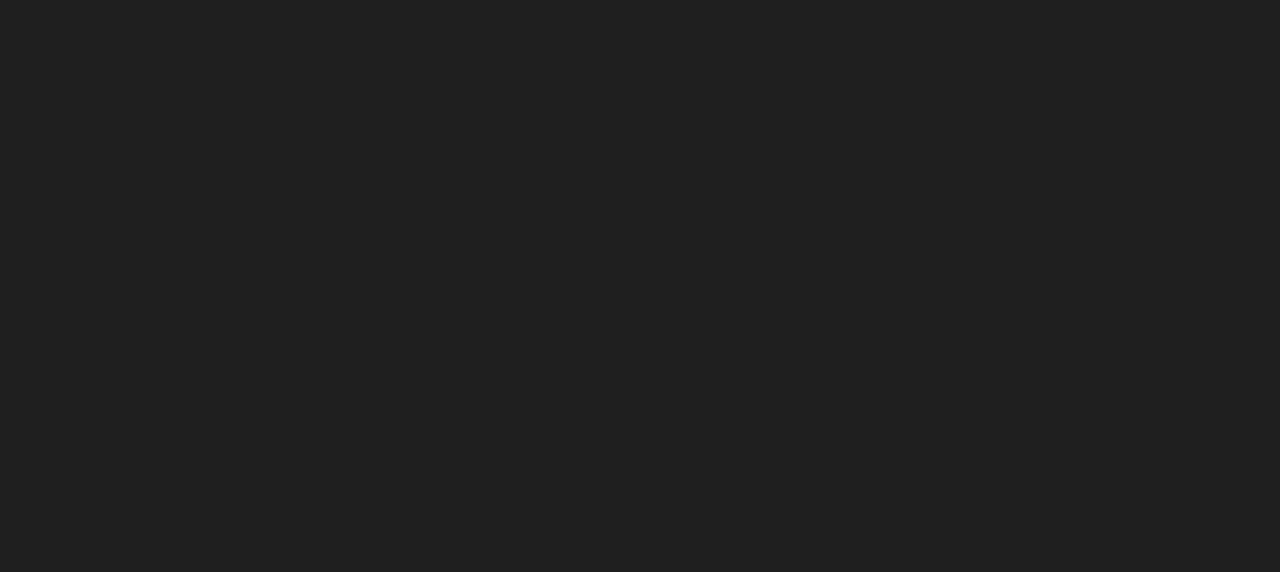
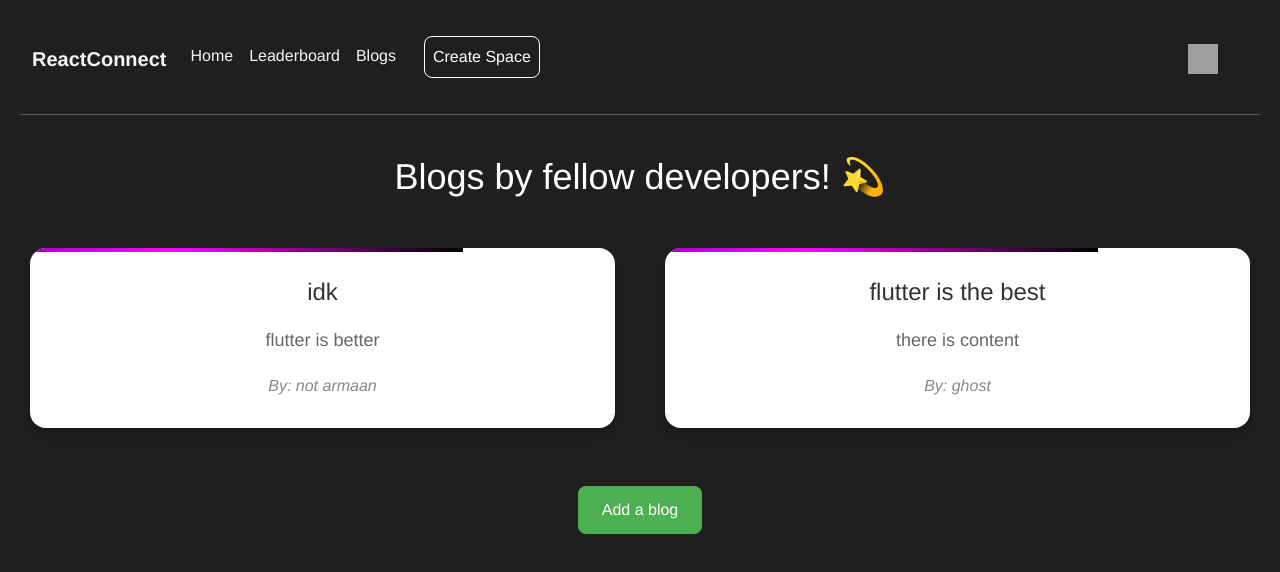
Before and after one commit to JaiS99/ReactConnect, a React (Create React App) app in the folder reactconnect/: page /blogs in a window 1280 px wide. Before the commit this address had no page. Shown: the top 572 px of the page. Built offline with nearby package versions, Linux system fonts and the light colour scheme; grey boxes are pictures that could not be loaded.

Commit message:
made add-blog

```diff
--- a/reactconnect/src/App.js
+++ b/reactconnect/src/App.js
@@ -2,6 +2,8 @@ import { Routes, Route } from "react-router-dom";
 import React from "react";
 import Home from "./screens/home/Home";
 import CreateSpace from "./screens/create-space/CreateSpace";
+import Blogs from "./screens/blog/Blogs";
+import AddBlog from "./screens/addblog/AddBlog";
 
 function App() {
   return (
@@ -9,6 +11,8 @@ function App() {
     <Routes>
       <Route exact path="/" element={<Home/>} />
       <Route exact path="/create-space" element={<CreateSpace/>} />
+      <Route exact path="/blogs" element={<Blogs/>} />
+      <Route exact path="/add-blog" element={<AddBlog/>} />
    </Routes>
    </>
   );
--- /dev/null
+++ b/reactconnect/src/components/blogcard/Blogcard.jsx
@@ -0,0 +1,13 @@
+import React from 'react';
+
+const BlogCard = ({ title, content, author }) => {
+  return (
+    <div className="blog-card">
+      <h2>{title}</h2>
+      <p>{content}</p>
+      <span>By: {author}</span>
+    </div>
+  );
+};
+
+export default BlogCard;
--- /dev/null
+++ b/reactconnect/src/components/bloglist/BlogList.jsx
@@ -0,0 +1,28 @@
+import React from 'react';
+import BlogCard from '../blogcard/Blogcard';
+
+const BlogList = () => {
+  const blogs = [
+    {
+      title: 'idk',
+      content: 'flutter is better',
+      author: 'not armaan',
+    },
+    {
+      title: 'flutter is the best',
+      content: 'there is content',
+      author: 'ghost',
+    },
+    // Add more blog objects as needed
+  ];
+
+  return (
+    <div className="blog-list">
+      {blogs.map((blog, index) => (
+        <BlogCard key={index} title={blog.title} content={blog.content} author={blog.author} />
+      ))}
+    </div>
+  );
+};
+
+export default BlogList;
--- a/reactconnect/src/components/navbar/Navbar.jsx
+++ b/reactconnect/src/components/navbar/Navbar.jsx
@@ -1,5 +1,6 @@
 import React from 'react'
 import './navbar.css';
+import { Link } from 'react-router-dom';
 
 const NavBar = () => {
 
@@ -24,10 +25,11 @@ const NavBar = () => {
         </li>
 
         <li class="nav-item">
-          <a class="nav-link" href="#">Blogs</a>
+          <Link to="/blogs" class="nav-link">Blogs</Link>
         </li>
         <li class="nav-item">
-            <button className="createSpaceBtn" >Create Space</button>
+            <Link to='/create-space'><button className="createSpaceBtn" >Create Space</button>
+            </Link>
         </li>
 
         <div className="spacer"></div>
--- /dev/null
+++ b/reactconnect/src/screens/addblog/AddBlog.jsx
@@ -0,0 +1,49 @@
+import React, { useState } from 'react';
+import './addblog.css';
+import NavBar from '../../components/navbar/Navbar';
+
+const AddBlog = () => {
+  const [title, setTitle] = useState('');
+  const [content, setContent] = useState('');
+  const [author, setAuthor] = useState('');
+
+  const handleSubmit = (e) => {
+    e.preventDefault();
+    // Add code to handle form submission and blog creation here
+    console.log('Blog submitted!');
+  };
+
+  return (
+    <div className="add-blog-screen">
+        <NavBar/>
+      <h1>Add a Blog</h1>
+      <form className="blog-form" onSubmit={handleSubmit}>
+        <input
+          type="text"
+          placeholder="Title"
+          value={title}
+          onChange={(e) => setTitle(e.target.value)}
+          required
+        />
+        <textarea
+          placeholder="Content"
+          value={content}
+          onChange={(e) => setContent(e.target.value)}
+          required
+        />
+        <input
+          type="text"
+          placeholder="Author"
+          value={author}
+          onChange={(e) => setAuthor(e.target.value)}
+          required
+        />
+        <button type="submit" className='publishButton'>Publish</button>
+      </form>
+      <br/>
+      <br/>
+    </div>
+  );
+};
+
+export default AddBlog;
--- /dev/null
+++ b/reactconnect/src/screens/addblog/addblog.css
@@ -0,0 +1,57 @@
+/* styles.css or your CSS file */
+.add-blog-screen {
+    display: flex;
+    flex-direction: column;
+    align-items: center;
+    justify-content: center;
+    min-height: 100vh;
+    /* background-color: #f1f1f1; */
+  }
+
+  .blog-form {
+    display: flex;
+    flex-direction: column;
+    align-items: center;
+    width: 400px;
+    padding: 30px;
+    border-radius: 16px;
+    /* background-color: #f1f1f1; */
+    box-shadow: 0 8px 16px rgba(0, 0, 0, 0.507);
+  }
+
+  h1 {
+    font-size: 36px;
+    color: white;
+    /* background-color: white; */
+    margin-bottom: 20px;
+  }
+
+  input,
+  textarea {
+    width: 100%;
+    padding: 12px 20px;
+    margin-bottom: 20px;
+    border: 1px solid #ccc;
+    border-radius: 8px;
+    font-size: 16px;
+  }
+
+  textarea {
+    resize: vertical;
+    min-height: 150px;
+  }
+
+  .publishButton {
+    padding: 12px 40px;
+    background-color: #4b0082;
+    color: #ffffff;
+    border: none;
+    border-radius: 8px;
+    font-size: 18px;
+    cursor: pointer;
+    transition: background-color 0.2s ease;
+  }
+
+  .publishButton:hover {
+    background-color: #ff00ff;
+  }
--- /dev/null
+++ b/reactconnect/src/screens/blog/Blogs.jsx
@@ -0,0 +1,21 @@
+import React from 'react';
+import BlogList from '../../components/bloglist/BlogList'; // Replace with the actual path to the BlogList component
+import './blogs.css';
+import NavBar from '../../components/navbar/Navbar';
+import { Link } from 'react-router-dom';
+
+const Blogs = () => {
+  return (
+    <div className="amazing-blog-page">
+        <NavBar/>
+        <hr/>
+        <br/>
+      <h1>Blogs by fellow developers! 💫</h1>
+      <BlogList />
+      <br/><br/>
+      <Link to="/add-blog"><button className="add-blog-button">Add a blog</button></Link>
+    </div>
+  );
+};
+
+export default Blogs;
--- /dev/null
+++ b/reactconnect/src/screens/blog/blogs.css
@@ -0,0 +1,95 @@
+/* styles.css or your CSS file */
+body {
+    font-family: 'Helvetica', sans-serif;
+    background-color: #f0f0f0;
+    margin: 0;
+    padding: 0;
+  }
+
+  .amazing-blog-page {
+    text-align: center;
+    padding: 20px;
+  }
+
+  .blog-list {
+    display: grid;
+    grid-template-columns: repeat(auto-fit, minmax(300px, 1fr));
+    gap: 30px;
+    margin-top: 40px;
+  }
+
+  .blog-card {
+    background-color: #ffffff;
+    box-shadow: 0 8px 16px rgba(0, 0, 0, 0.2);
+    padding: 30px;
+    margin: 10px;
+    border-radius: 16px;
+    position: relative;
+    cursor: pointer;
+    overflow: hidden;
+    transform-style: preserve-3d;
+    transition: transform 0.5s ease;
+  }
+
+  .blog-card:hover {
+    transform: translateY(-10px) rotateX(10deg);
+  }
+
+  .blog-card::before {
+    content: '';
+    position: absolute;
+    top: 0;
+    left: 0;
+    width: 100%;
+    height: 4px;
+    background: linear-gradient(90deg, #4b0082, #ff00ff, #000000);
+    animation: gradient-line 4s linear infinite;
+  }
+
+  @keyframes gradient-line {
+    0% {
+      transform: translateX(-100%);
+    }
+    100% {
+      transform: translateX(100%);
+    }
+  }
+
+  .blog-card h2 {
+    margin-bottom: 20px;
+    color: #333333;
+    background: white;
+    font-size: 24px;
+  }
+
+  .blog-card p {
+    color: #666666;
+    font-size: 18px;
+    background-color: white;
+  }
+
+  .blog-card span {
+    display: block;
+    margin-top: 20px;
+    font-style: italic;
+    background: white;
+    color: #888888;
+  }
+
+  /* Add more styles as needed */
+
+  .add-blog-button {
+    background-color: #4CAF50;
+    color: white;
+    cursor: pointer;
+    border: none;
+    padding: 12px 24px;
+    font-size: 16px;
+    border-radius: 8px;
+    cursor: pointer;
+  }
+
+
+  .add-blog-button:hover {
+    background-color: #45a049;
+  }
```
